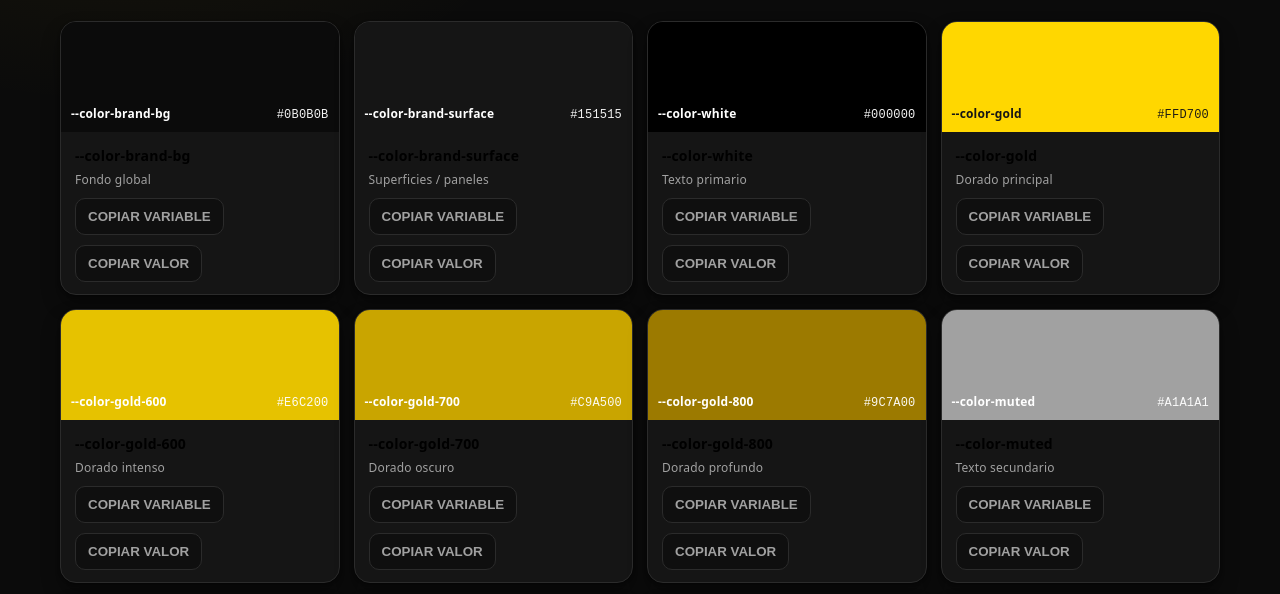
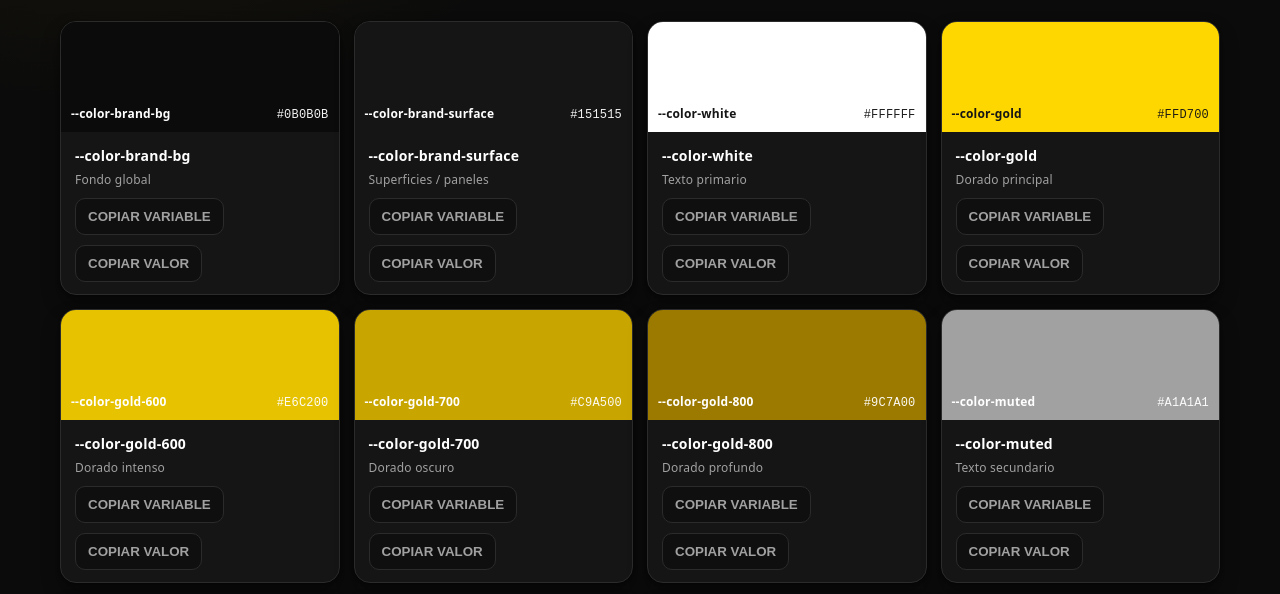
Before and after one commit to dark-collab/casino-online-design-pattern, a plain HTML site: page index.html in a window 1280 px wide. Shown: the part 133-727 px from the top of the page. Drawn offline with Linux system fonts and the light colour scheme; a web font is replaced by a local one.

Commit message:
fix token black

```diff
--- a/index.html
+++ b/index.html
@@ -10,7 +10,7 @@
       --color-brand-bg: #0B0B0B; /* Fondo global */
       --color-brand-surface: #151515; /* Superficies, tarjetas */
       --color-white: #FFFFFF; /* color de uso general */
-      --color-white: #000000; /* color de uso general */
+      --color-black: #000000; /* color de uso general */
 
       /* Oro */
       --color-gold: #FFD700; /* Dorado principal */
```
